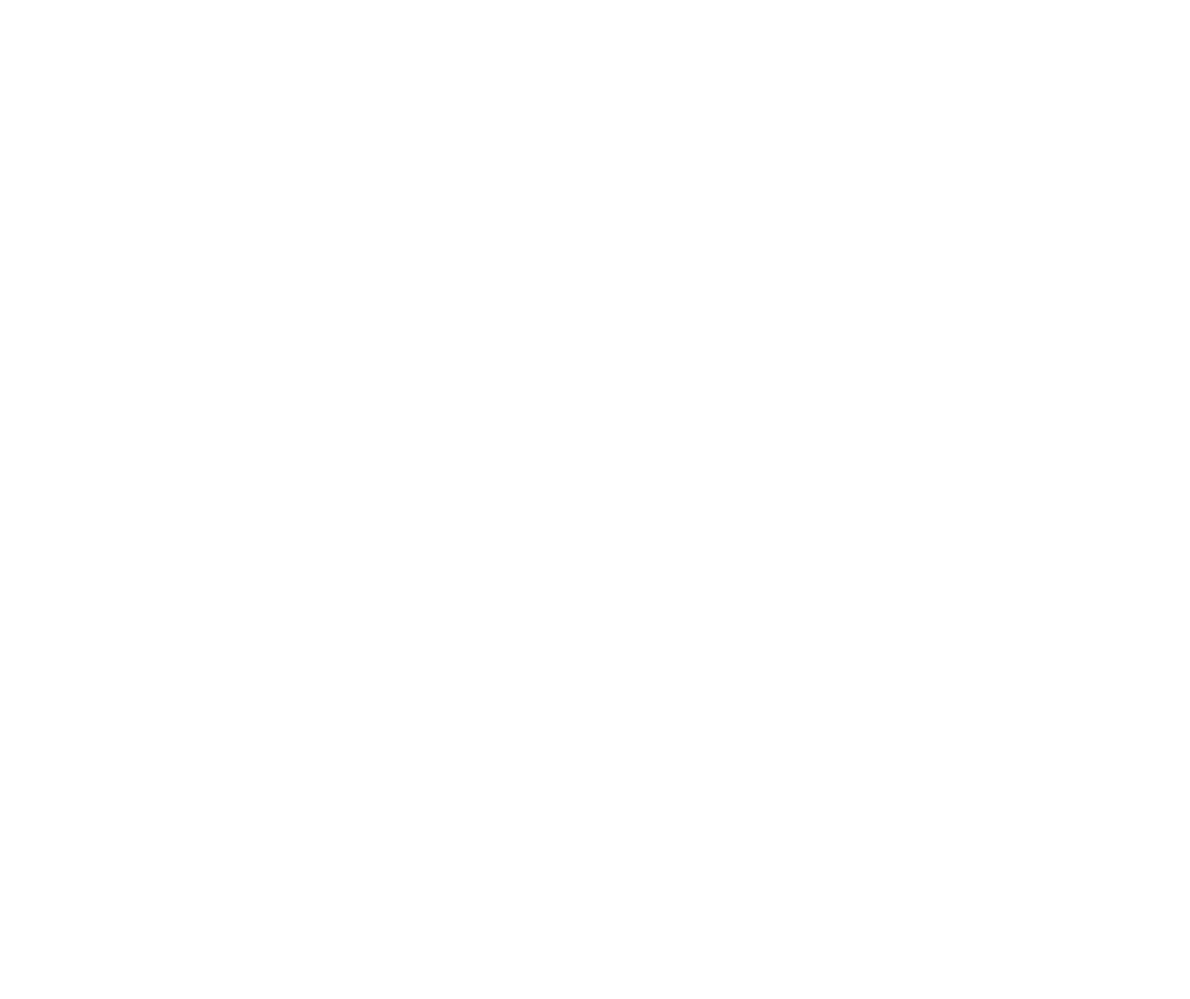
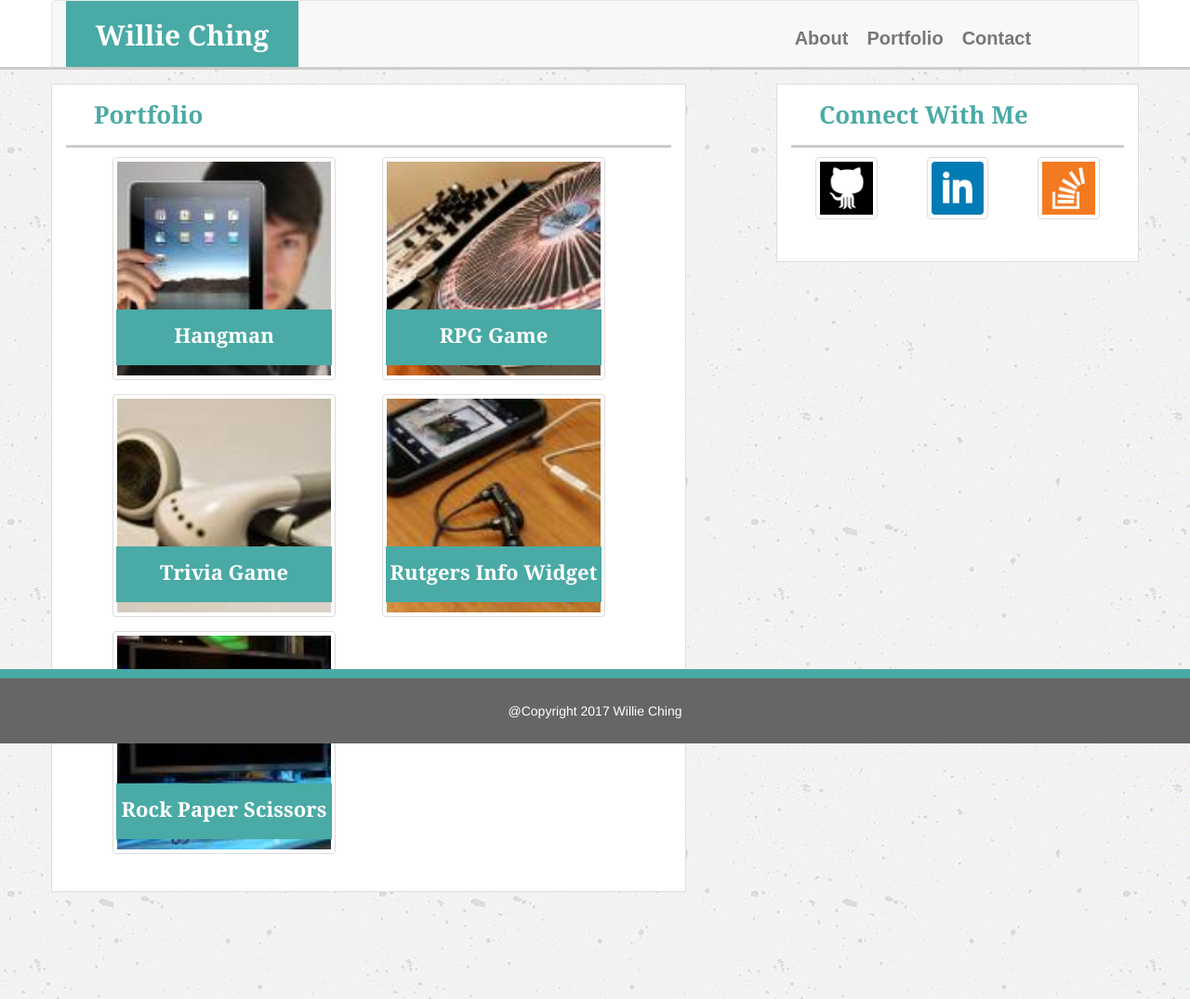
Before and after one commit to willieching11/Bootstrap-Portfolio, a plain HTML site: page portfolio.html in a window 1280 px wide. Shown: the whole page at 93% size. Before the commit the page ends 800 px from the top, so only its background shows below. Drawn offline with nearby package versions, Linux system fonts and the light colour scheme.

Commit message:
start of portfolio.html

```diff
--- a/assets/css/style.css
+++ b/assets/css/style.css
@@ -92,8 +92,21 @@ p {
 	margin-right: 0;
 }
 
+.row-centered {
+    text-align:center;
+}
+
+.col-centered {
+    display:inline-block;
+    float:none;
+    /* reset the text-align */
+    text-align:left;
+    /* inline-block space fix */
+}
+
 .main {
 	margin-top: 15px;
+	margin-bottom: 100px;
 }
 
 footer {
@@ -107,3 +120,27 @@ footer {
 	position: fixed;
 	bottom: 0;
 }
+
+.image {
+	height: 220px;
+	width: 240px;
+	float: left;
+	margin-left: 50px;
+    margin-bottom: 35px;
+}
+
+.image > h2 {
+	position: relative;
+	bottom: 100px;
+	height: 60px;
+	width: calc(100% - 8px);
+	margin: 4px;
+	text-align: center;
+	float: left;
+	font-family: "Georgia", "Times New Roman", Times, serif;
+	line-height: 250%;
+   	font-size: 22px;
+	background-color: #4aaaa5;
+	border-color: #dddddd;
+	color: #ffffff;
+}
--- a/portfolio.html
+++ b/portfolio.html
@@ -0,0 +1,109 @@
+<!DOCTYPE html>
+<html lang="en-us">
+
+<head>
+
+  <meta charset="UTF-8">
+  <title>Bootstrap Portfolio</title>
+
+  <!-- We link our html to the Bootstrap CDN -->
+
+  <style type="text/css">
+    .btn {
+      background-color: red;
+    }
+  </style>
+		<link rel="stylesheet" href="https://maxcdn.bootstrapcdn.com/bootstrap/3.3.7/css/bootstrap.min.css">
+		<link rel="stylesheet" type="text/css" href="assets/css/style.css">
+</head>
+<header>
+	<div class="container">
+
+    <!-- Section 1: Navbar-->
+    	<nav class="navbar navbar-default">
+    		<div class="container-fluid">
+	    		<div class="row">
+
+	        <!-- Designate a navbar heading -->
+	        		<div class="col-md-8 navbar-header">
+		          		<!-- Our brand / logo -->
+		          		<h2>Willie Ching</h2>
+					</div>
+	        <!-- The links of our navbar -->
+	        		<div class="col-md-4 pull-right">
+		        		<ul class="nav navbar-nav navlinks">
+		            		<li><a href="index.html">About</a></li>
+				            <li><a href="portfolio.html">Portfolio</a></li>
+				            <li><a href="contact.html">Contact</a></li>
+				        </ul>
+		        	</div>
+	        	</div>
+        	</div>
+        </nav>
+    </div>
+</header>
+<body>
+
+  <!-- Container Div -->
+  <div class="container main">
+
+
+    <!-- a Bootstrap row with columns -->
+    <div class="row">
+
+      <!-- At large+ screens takes up half width (6/12) -->
+      <div class="col-md-7 main_info">
+      	<h3>Portfolio</h3>
+      <div class="row row-centered">
+        <div class="image">
+          <img class="img thumbnail col-md-12 col-centered" alt="portfolio1" src="assets/images/webpage.jfif" width="100%"><h2>Hangman</h2>
+        </div>
+        <div class="image">
+          <img class="img thumbnail col-md-12 col-centered" alt="portfolio2" src="assets/images/rpg.jfif" width="100%"><h2>RPG Game</h2>
+        </div>
+      </div>
+      <div class="row">
+        <div class="image">
+          <img class="img thumbnail col-md-12" alt="portfolio3" src="assets/images/trivia.jfif" width="100%"><h2>Trivia Game</h2>
+        </div>
+        <div class="image">
+          <img class="img thumbnail col-md-12" alt="portfolio4" src="assets/images/rutgers.jfif" width="100%"><h2>Rutgers Info Widget</h2>
+        </div>
+      </div>
+      <div class="row">
+        <div class="image">
+          <img class="img thumbnail col-md-12" alt="portfolio5" src="assets/images/rock.jfif" width="100%"><h2>Rock Paper Scissors</h2>
+        </div>
+      </div>
+      </div>
+
+      <!-- At large+ screens takes up half width (6/12) -->
+      <div class="col-md-4 col-md-offset-1 contact_info">
+      	<div class="row">
+      	<h3>Connect With Me</h3>
+      		<div class="col-md-4">
+      			<a href="https://www.github.com/willieching11"><img class="img thumbnail center-block" src="assets/images/github_logo.png" alt="GitHub" width="75%"></a>
+      		</div>
+      		<div class="col-md-4">
+      			<a href="https://www.linkedin.com/in/willieching11/"><img class="img thumbnail center-block" alt="LinkedIn" src="assets/images/linkedin_logo.png" width="75%"></a>
+      		</div>
+      		<div class="col-md-4">
+      			<a href="https://stackoverflow.com/users/8083631/willie-ching"><img class="img thumbnail center-block" alt="Stacked" src="assets/images/stacked_logo.png" width="75%"></a>
+      		</div>
+      </div>
+    </div>
+  </div>
+  </div>
+	<footer class="footer">
+		<div class="container">
+			<span class="text">@Copyright 2017 Willie Ching</span>
+		</div>
+	</footer>
+  <!-- jQuery, javascript file for the Bootstrap's javascript file to function -->
+  <script src="https://code.jquery.com/jquery-3.1.1.min.js" integrity="sha256-hVVnYaiADRTO2PzUGmuLJr8BLUSjGIZsDYGmIJLv2b8=" crossorigin="anonymous"></script>
+
+  <!-- Bootstrap's javascript file that allows the dropdown menu to work  -->
+  <script src="https://maxcdn.bootstrapcdn.com/bootstrap/3.3.7/js/bootstrap.min.js" integrity="sha384-Tc5IQib027qvyjSMfHjOMaLkfuWVxZxUPnCJA7l2mCWNIpG9mGCD8wGNIcPD7Txa" crossorigin="anonymous"></script>
+
+</body>
+</html>
```
